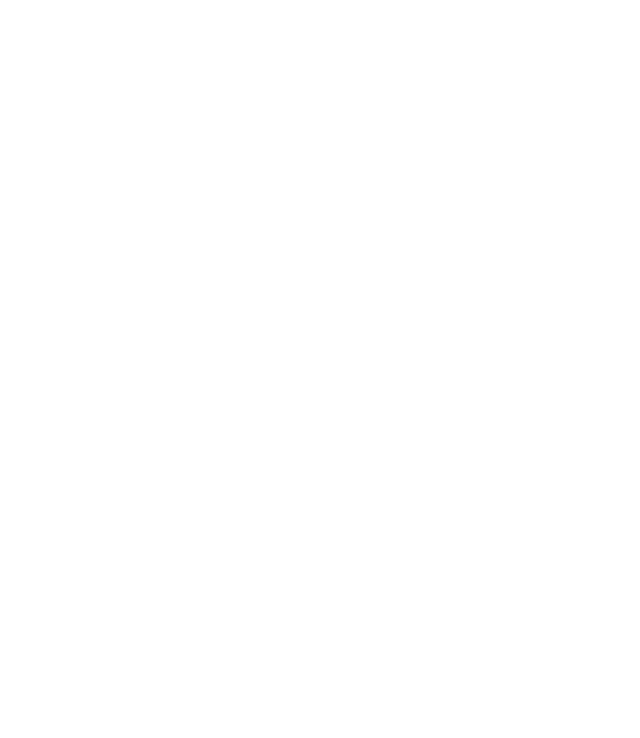
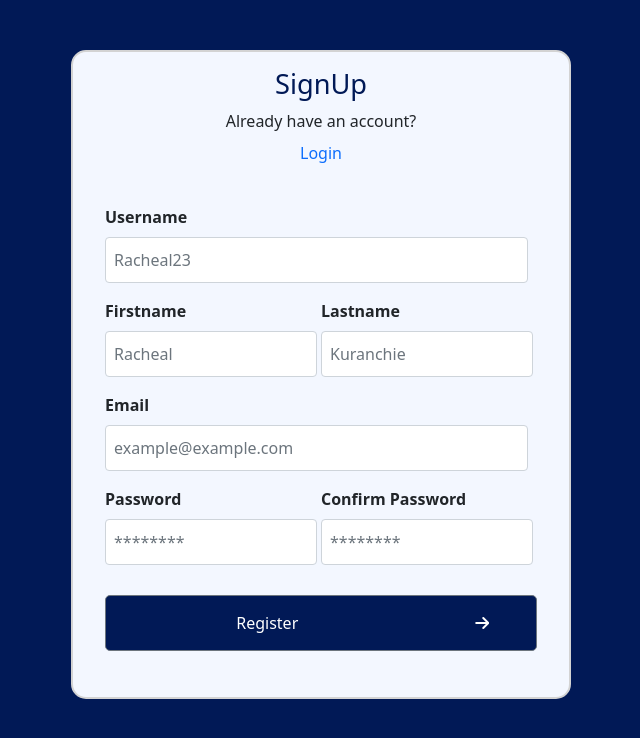
Before and after one commit to Racheal777/Shopping-list, a React (Create React App) app: page /signup in a window 1280 px wide. Before the commit this address had no page. Shown: the top 738 px of the page, without its empty margins (319-959 px from the left). Built offline with nearby package versions, Linux system fonts and the light colour scheme.

Commit message:
added login and signup api

```diff
--- a/src/App.js
+++ b/src/App.js
@@ -30,8 +30,9 @@ function App() {
   const [ quantity, setQuantity ] = useState(1);
   const [ total, setTotal ] = useState(0);
   const [ lists, setLists ] = useState([]);
-  const [ budget, SetBudget ] = useState([]);
+  const [ budget, SetBudget ] = useState('');
   const [ dark, setDark ] = useState(false);
+  const [user, setUser ] = useState('')
 
   //adding items to the lists
   const addList = async (e) => {
@@ -42,6 +43,7 @@ function App() {
         list: list,
         price: parseInt(price, 10),
         quantity: parseInt(quantity, 10),
+        // userId,
       });
 
       setList("");
@@ -68,9 +70,11 @@ function App() {
 
   //displaying results
   useEffect(() => {
-    const getData = async () => {
-      const results = await axios.get("http://localhost:7070/api/list/getlist");
-      setLists(results.data.allLists);
+    const getData = async (id) => {
+      const results = await axios.get(`http://localhost:7070/user//oneuser/2`);
+      setLists(results.data.person.budget)
+      setLists(results.data.person.list)
+      console.log(results.data)
     };
 
     getData();
@@ -97,7 +101,7 @@ function App() {
     try {
       setLoading(true);
       const budgeted = await axios.put(
-        `http://localhost:7070/api/list/updatebudget/1`,
+        `http://localhost:7070/api/list/updatebudget/2`,
         {
           budget: parseInt(budget, 10),
         }
@@ -114,7 +118,7 @@ function App() {
   useEffect(() => {
     const showBudget = async (id) => {
       const results = await axios.get(
-        `http://localhost:7070/api/list/getbudget/1`
+        `http://localhost:7070/api/list/getbudget/2`
       );
 
       SetBudget(results.data.oneBudget.budget);
--- a/src/components/Login.jsx
+++ b/src/components/Login.jsx
@@ -1,5 +1,7 @@
 import React, { useState } from "react";
 import { Button, Form, FormGroup, Input, Label, NavLink } from "reactstrap";
+import axios from "axios";
+import { useNavigate } from "react-router-dom";
 // import <Link></Link> from "react-router-dom"
 
 const Login = () => {
@@ -7,25 +9,41 @@ const Login = () => {
   const [ email, setEmail ] = useState('')
   const [ password, setPassword ] = useState('')
 
+   //for navigation
+    const navigate = useNavigate()
+//grabbing users data
+const Login = async (e) => {
+  e.preventDefault()
 
-  //grabbing users data
-  const updateUser = (e) => {
-    e.preventDefault()
+  try {
+    const login = await axios.post('http://localhost:7070/user/login', {
+
+      email,
+      password
+    }, {withCredentials: true})
+    console.log(login)
+    if(login.data){
+     navigate('/list')
+    }
+  } catch (error) {
+    console.log(error)
+
+  }
 
 
-    console.log()
-  }
+}
+
   return (
     <div className="form-page">
       <div className="login-form">
         <div className="form-title">
           <h2>Login</h2>
           <p>
-            Don't have an account? <NavLink href="/">Signup</NavLink>
+            Don't have an account? <NavLink href="/signup">Signup</NavLink>
           </p>
         </div>
 
-        <Form className="form" onSubmit={updateUser}>
+        <Form className="form" onSubmit={Login}>
           <FormGroup>
             <Label htmlFor="exampleEmail">Email</Label>
             <Input
@@ -48,7 +66,7 @@ const Login = () => {
               onChange={(e) => setPassword(e.target.value)}
             />
           </FormGroup>
-          <Button onClick={updateUser}>
+          <Button onClick={Login}>
             Login <i id="icon" className="fa-solid fa-arrow-right"></i>
           </Button>
         </Form>
--- a/src/components/Signup.jsx
+++ b/src/components/Signup.jsx
@@ -1,5 +1,7 @@
 import React, {useState} from "react";
 import { Button, Form, FormGroup, Input, Label, NavLink } from "reactstrap";
+import axios from "axios";
+import { useNavigate } from "react-router-dom";
 // import <Link></Link> from "react-router-dom"
 
 const Signup = () => {
@@ -8,15 +10,33 @@ const Signup = () => {
   const [ firstName, setfirstName ] = useState('')
   const [ lastName,  setlastName ] = useState('')
   const [ email, setEmail ] = useState('')
-  const [ username, setUsername ] = useState('')
+  const [ userName, setUserName ] = useState('')
   const [ password, setPassword ] = useState('')
   const [ confirmPassword, setconfirmPassword] = useState('')
 
-
+  //for navigation
+const navigate = useNavigate()
   //grabbing users data
-  const updateUser = (e) => {
+  const saveUser = async (e) => {
     e.preventDefault()
 
+    try {
+      const signup = await axios.post('http://localhost:7070/user/signup', {
+        firstName,
+        lastName,
+        email,
+        userName,
+        password
+      }, {withCredentials: true},)
+      console.log(signup)
+
+      if(signup.data){
+       navigate('/')
+      }
+    } catch (error) {
+      console.log(error)
+
+    }
 
     console.log()
   }
@@ -37,20 +57,20 @@ const Signup = () => {
         <div className="form-title">
           <h2>SignUp</h2>
           <p>
-            Already have an account? <NavLink href="/login">Login</NavLink>
+            Already have an account? <NavLink href="/">Login</NavLink>
           </p>
         </div>
 
-        <Form className="form" onSubmit={updateUser}>
+        <Form className="form" onSubmit={saveUser}>
           <FormGroup>
             <Label htmlFor="user_name">Username</Label>
             <Input
               type="text"
               name="username"
               id="exampleEmail"
-              value={username}
+              value={userName}
               placeholder="Racheal23"
-              onChange={(e) => setUsername(e.target.value)}
+              onChange={(e) => setUserName(e.target.value)}
             />
           </FormGroup>
 
@@ -119,7 +139,7 @@ const Signup = () => {
           </div>
 
 
-          <Button onClick={updateUser}>
+          <Button onClick={saveUser}>
             Register <i id="icon" className="fa-solid fa-arrow-right"></i>
           </Button>
         </Form>
--- a/src/index.js
+++ b/src/index.js
@@ -13,8 +13,8 @@ root.render(
   // <React.StrictMode>
     <Router>
       <Routes>
-      <Route path='/login' element= { <Login />}></Route>
-      <Route path='/' element= { <Signup />}></Route>
+      <Route path='/' element= { <Login />}></Route>
+      <Route path='/signup' element= { <Signup />}></Route>
       <Route path='/list' element= { <App />}></Route>
 
       </Routes>
```
